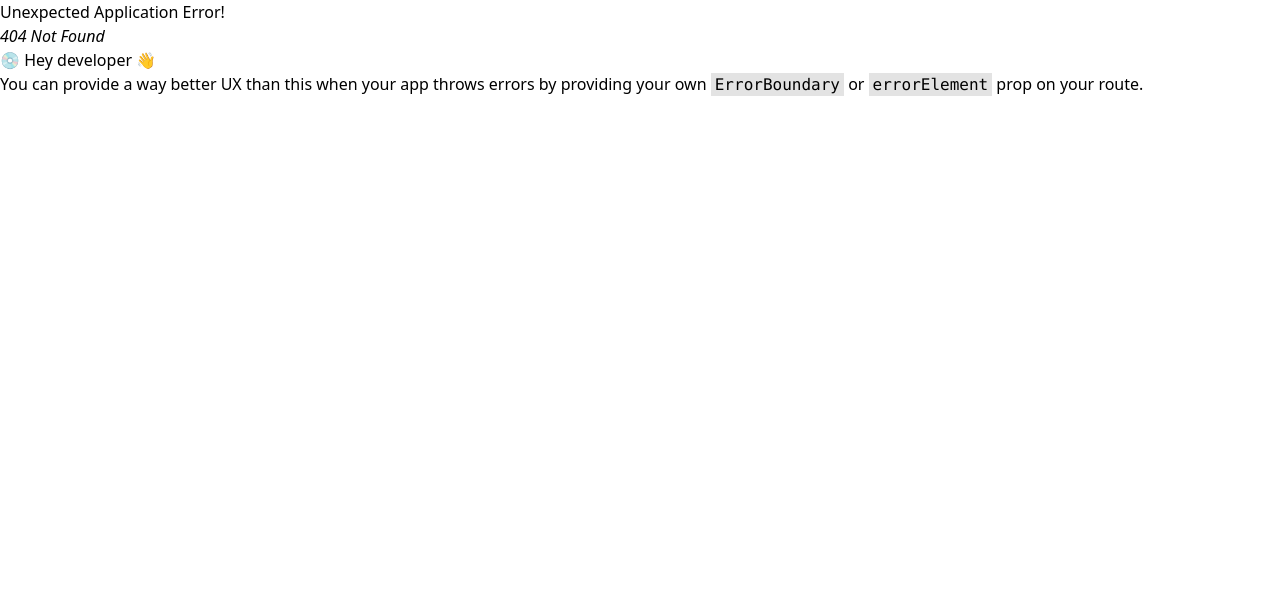
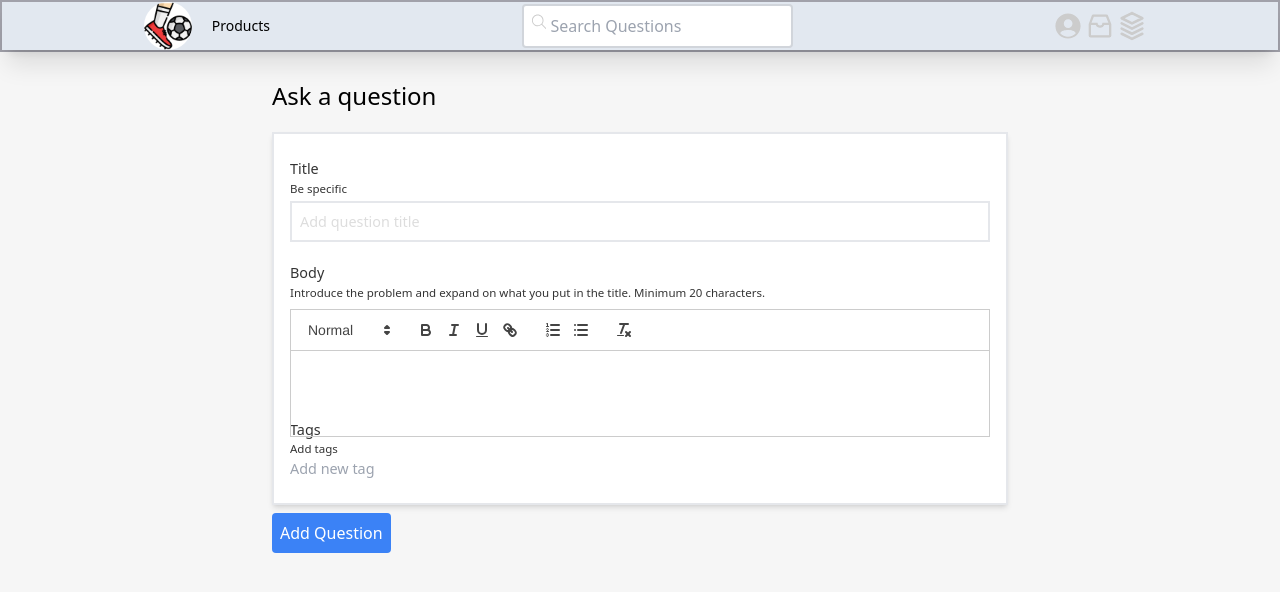
Before and after one commit to Nidhish-07/Clarifys, a React (Vite) app in the folder client/: page /ask-question in a window 1280 px wide. Before the commit this address had no page. Shown: the top 592 px of the page. Built offline with nearby package versions, Linux system fonts and the light colour scheme.

Commit message:
question form added

```diff
--- a/client/src/App.jsx
+++ b/client/src/App.jsx
@@ -2,6 +2,7 @@ import React from "react";
 import Homepage from "./components/Homepage";
 import Navbar from "./components/Navbar";
 import { RouterProvider, createBrowserRouter, Outlet } from "react-router-dom";
+import AskQuestion from "./components/AskQuestion";
 
 const Page = () => {
   return (
@@ -21,6 +22,10 @@ const router = createBrowserRouter([
         path: "/",
         element: <Homepage />,
       },
+      {
+        path: "/ask-question",
+        element: <AskQuestion />,
+      },
     ],
   },
 ]);
--- /dev/null
+++ b/client/src/components/AskQuestion.jsx
@@ -0,0 +1,48 @@
+import React from "react";
+import ReactQuill from "react-quill";
+import "react-quill/dist/quill.snow.css";
+import { TagsInput } from "react-tag-input-component";
+
+const AskQuestion = () => {
+  return (
+    <div className="flex w-full bg-[rgba(238,238,238,0.5)] h-[100vh] justify-center">
+      <div className="py-7 px-4 flex flex-col w-[95%] max-w-3xl">
+        <div className="flex w-full">
+          <h1 className="mb-5 font-normal text-2xl ">Ask a question</h1>
+        </div>
+        <div className="flex p-4 bg-white border-2 border-solid border-gray-200 shadow-md">
+          <div className="flex flex-col w-full">
+            <div className="flex-col w-full flex">
+              <div className="flex flex-col my-2 mx-0 text-[0.9rem]">
+                <h2 className="text-[rgba(0,0,0,0.8)] font-medium">Title</h2>
+                <small className="text-[rgba(0,0,0,0.8)]">Be specific</small>
+                <input type="text" placeholder="Add question title" className="my-1 mx-0 p-2 border-2 border-solid outline-none placeholder:text-[#ddd] focus:border-2 focus:border-solid focus:shadow-md" />
+              </div>
+            </div>
+            <div className="flex-col w-full flex">
+              <div className="flex flex-col my-2 mx-0 text-[0.9rem]">
+                <h2 className="text-[rgba(0,0,0,0.8)] font-medium">Body</h2>
+                <small className="text-[rgba(0,0,0,0.8)]">
+                  Introduce the problem and expand on what you put in the title.
+                  Minimum 20 characters.
+                </small>
+                <ReactQuill className="my-2 mx-0 rounded-lg" theme="snow" />
+              </div>
+            </div>
+            <div className="flex-col w-full flex">
+              <div className="flex flex-col my-2 mx-0 text-[0.9rem]">
+                <h2 className="text-[rgba(0,0,0,0.8)] font-medium">Tags</h2>
+                <small className="text-[rgba(0,0,0,0.8)]">Add tags</small>
+                <input type="text" placeholder="Add new tag" />
+                {/* <TagsInput name="tags" placeHolder="Add new tag"/> */}
+              </div>
+            </div>
+          </div>
+        </div>
+        <button className="max-w-fit my-2 mx-0 hover:bg-blue-700 p-2 rounded text-white bg-blue-500">Add Question</button>
+      </div>
+    </div>
+  );
+};
+
+export default AskQuestion;
--- a/client/src/components/Mainpage.jsx
+++ b/client/src/components/Mainpage.jsx
@@ -11,7 +11,7 @@ const Mainpage = () => {
           <h2 className="font-normal text-2xl text-[rgba(0,0,0,0.8)]">
             All questions
           </h2>
-          <Link>
+          <Link to={"/ask-question"}>
             <button className="p-2 bg-blue-600 text-white rounded cursor-pointer">
               Ask Question
             </button>
--- a/client/src/components/Navbar.jsx
+++ b/client/src/components/Navbar.jsx
@@ -5,16 +5,20 @@ import { TbStack3 } from "react-icons/tb";
 import { AiOutlineInbox } from "react-icons/ai";
 import { IoPersonCircleSharp } from "react-icons/io5";
 
+import { Link } from "react-router-dom";
+
 const Navbar = () => {
   return (
     <div className="border-2 border-zinc-400 min-h-[48px] flex sticky z-50 top-0">
       <div className="flex w-full items-center justify-around bg-slate-200 shadow-xl">
         <div className="mt-0 ml-2 flex items-center ">
-          <img
-            src={Logo}
-            alt="logo"
-            className="h-12 rounded-full object-contain p-0 cursor-pointer bg-white mx-3"
-          />
+          <Link to={"/"}>
+            <img
+              src={Logo}
+              alt="logo"
+              className="h-12 rounded-full object-contain p-0 cursor-pointer bg-white mx-3"
+            />
+          </Link>
           <h3 className="font-medium text-sm cursor-pointer my-0 mx-2 hover:bg-gray-400  hover:p-2 hover:rounded-lg">
             Products
           </h3>
@@ -31,9 +35,21 @@ const Navbar = () => {
         </div>
         <div className="flex ">
           <div className="flex items-center px-2 py-1">
-            <IoPersonCircleSharp color="#ccc" className="cursor-pointer hover:bg-black rounded-full p-[0.5px]" size={32}/>
-            <AiOutlineInbox color="#ccc" className="cursor-pointer hover:bg-black rounded-full p-[0.5px]" size={32}/>
-            <TbStack3 color="#ccc" className="cursor-pointer hover:bg-black rounded-full p-[0.5px]" size={32}/>
+            <IoPersonCircleSharp
+              color="#ccc"
+              className="cursor-pointer hover:bg-black rounded-full p-[0.5px]"
+              size={32}
+            />
+            <AiOutlineInbox
+              color="#ccc"
+              className="cursor-pointer hover:bg-black rounded-full p-[0.5px]"
+              size={32}
+            />
+            <TbStack3
+              color="#ccc"
+              className="cursor-pointer hover:bg-black rounded-full p-[0.5px]"
+              size={32}
+            />
           </div>
         </div>
       </div>
```
